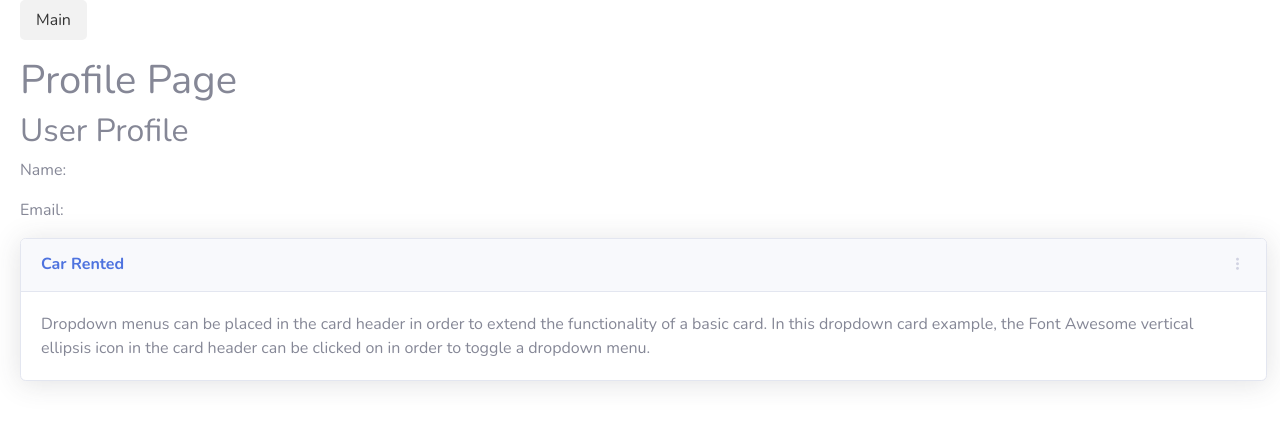
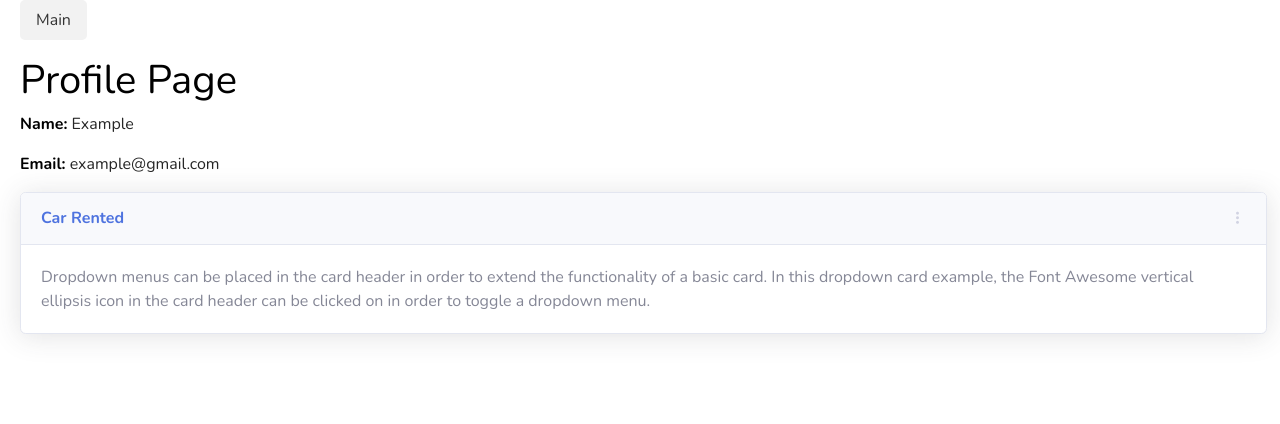
Before and after one commit to wmjipoyok/sc2006, a website: page SC2006/profile.html in a window 1280 px wide. Drawn offline with nearby package versions, Linux system fonts and the light colour scheme.

Commit message:
profile styling

```diff
--- a/SC2006/profile.html
+++ b/SC2006/profile.html
@@ -22,19 +22,18 @@
             </ul>
         </nav>
 
-        <h1>Profile Page</h1>
+        <h1><span style="color:black">Profile Page</span></h1>
 
         <div id="user-profile">
-            <h2>User Profile</h2>
-            <p>Name: <span id="user-name"></span></p>
-            <p>Email: <span id="user-email"></span></p>
+
+            <p style="color: black"><b>Name:</b> <span id="user-name" style="color: #262626">Example</span></p>
+            <p style="color: black"><b>Email:</b> <span id="user-email" style="color: #262626">example@gmail.com</span></p>
         </div>
 
         <!-- Dropdown Card Example -->
         <div class="card shadow mb-4">
             <!-- Card Header - Dropdown -->
-            <div
-                class="card-header py-3 d-flex flex-row align-items-center justify-content-between">
+            <div class="card-header py-3 d-flex flex-row align-items-center justify-content-between">
                 <h6 class="m-0 font-weight-bold text-primary">Car Rented</h6>
                 <div class="dropdown no-arrow">
                     <a class="dropdown-toggle" href="#" role="button" id="dropdownMenuLink"
```
